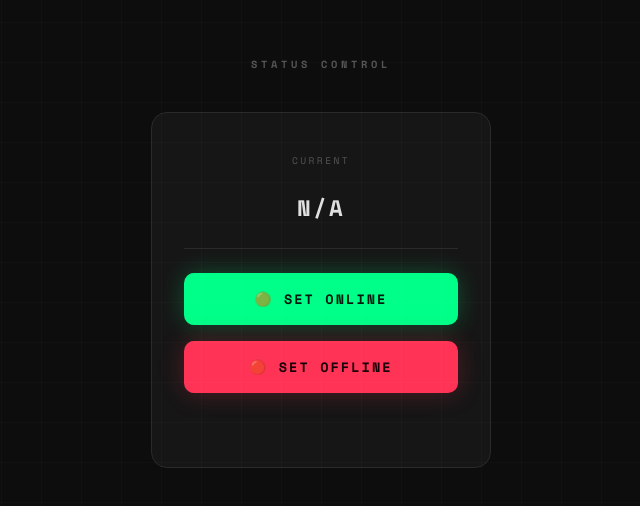
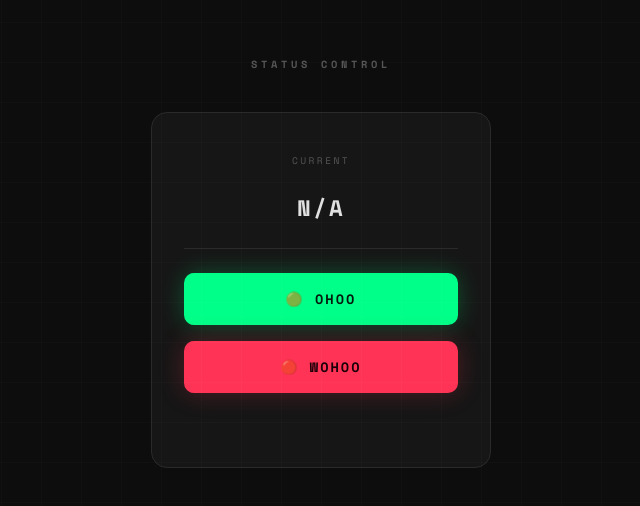
Before and after one commit to noroffben/status, a website: page public/control.html in a window 1280 px wide. Shown: the part 138-644 px from the top of the page, without its empty margins (319-959 px from the left). Drawn offline with nearby package versions, Linux system fonts and the light colour scheme.

Commit message:
Update button labels in control.html

```diff
--- a/public/control.html
+++ b/public/control.html
@@ -118,8 +118,8 @@
     <span class="current-status" id="currentStatus">—</span>
     <div class="divider"></div>
     <div class="btn-group">
-      <button class="green-btn" id="btnOnline" onclick="setStatus('online')">🟢 Set Online</button>
-      <button class="red-btn" id="btnOffline" onclick="setStatus('offline')">🔴 Set Offline</button>
+      <button class="green-btn" id="btnOnline" onclick="setStatus('online')">🟢 Ohoo</button>
+      <button class="red-btn" id="btnOffline" onclick="setStatus('offline')">🔴 wohoo</button>
     </div>
     <div class="feedback" id="feedback"></div>
   </div>
```
